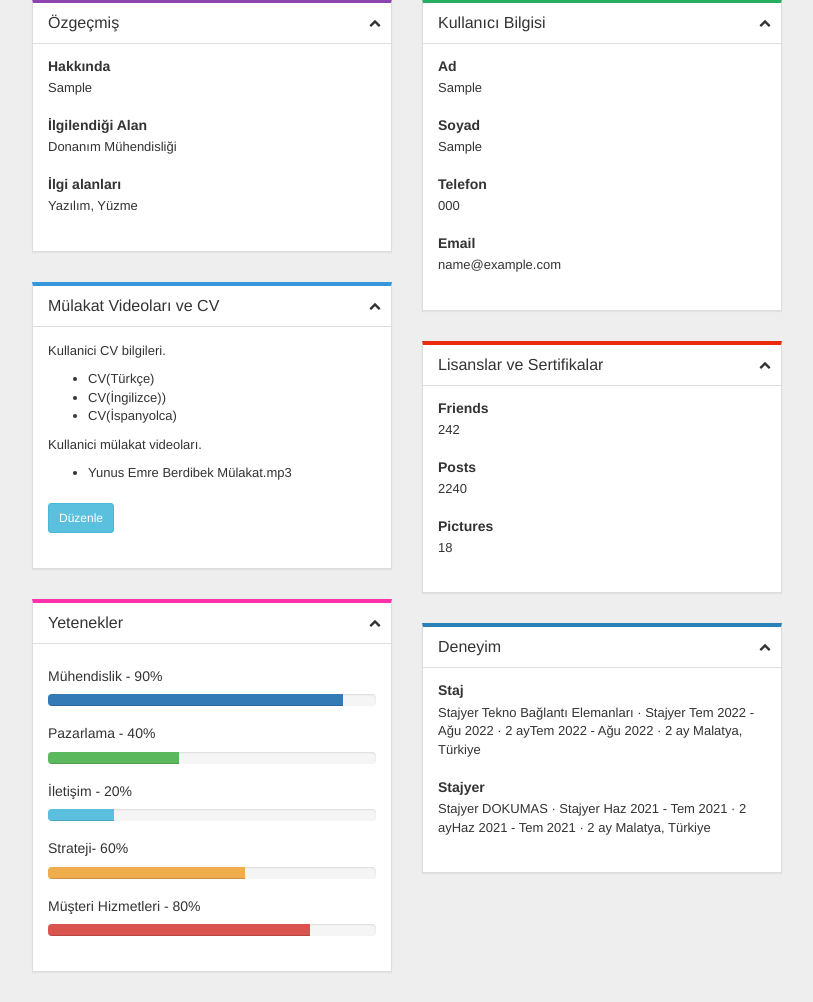
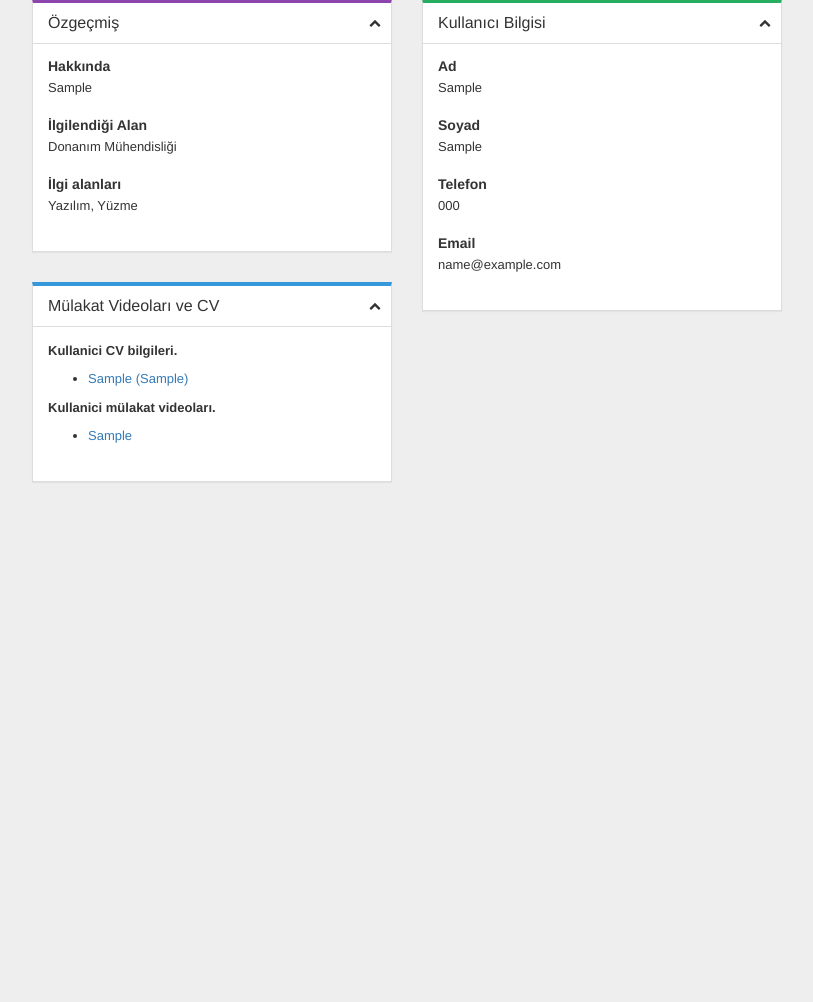
Before and after one commit to YNS2121/Database-Project, a PHP site: page /Hire/user-profile.php?userID=1 in a window 1280 px wide. Shown: the part 492-1494 px from the top of the page, without its empty margins (233-1046 px from the left). After the commit the page ends 975 px from the top, so only its background shows below. Run offline with PHP 8.4, Linux system fonts and the light colour scheme; data comes from the database, SQL or seed files in the repository; tables that the repository leaves empty hold one stand-in row (values such as "Sample post"); grey boxes marked "Sample" are stand-in pictures; some libraries are stand-ins or nearby versions.

Commit message:
profil tamamlandi 1/2

```diff
--- a/user-profile.php
+++ b/user-profile.php
@@ -3,14 +3,17 @@
 $userID = $_GET["userID"];
 $sql = "Select * from kullanicilar where kullanici_id = '$userID'";
 $meslekSQL = "SELECT kullanicilar_kullanici_id,meslekler_meslek_id, alan_id, alan_adi from kullanici_meslek_detay JOIN meslek_alanlar ON kullanici_meslek_detay.alanlar_alan_id = meslek_alanlar.alan_id HAVING kullanici_meslek_detay.kullanicilar_kullanici_id = '$userID'";
-$sqlIletisim = "SELECT * FROM iletisim where kullanicilar_kullanici_id = '$userID';";
+$sqlIletisim = "SELECT * FROM iletisim where kullanicilar_kullanici_id = '$userID'";
+$sqlImg = "SELECT fotograf_adresi FROM fotograflar where kullanicilar_kullanici_id = '$userID'";
 $result = mysqli_query($con, $sql);
 $resultMeslekSQL = mysqli_query($con, $meslekSQL);
 $resultIletisimSQL = mysqli_query($con, $sqlIletisim);
+$resultImg = mysqli_query($con, $sqlImg);
 if ($result) {
   $row = $result->fetch_assoc();
   $rowMeslek = $resultMeslekSQL->fetch_assoc();
   $rowIletisim = $resultIletisimSQL->fetch_assoc();
+  $rowImg = $resultImg->fetch_assoc();
 } else {
   echo "Hata";
 }
@@ -38,7 +41,7 @@ if ($result) {
           <div class="row">
             <div class="col-sm-12">
               <div class="image-container bg2">
-                <img src="https://bootdey.com/img/Content/avatar/avatar1.png" class="avatar" alt="avatar" />
+                <img src="uploads/<?php echo $rowImg["fotograf_adresi"]; ?>" class="avatar" alt="avatar" />
               </div>
             </div>
             <div class="col-sm-12">
@@ -49,8 +52,7 @@ if ($result) {
                 <div></div>
                 <div class="mg-top-10">
                   <a href="#" class="btn btn-blue">İş Teklifi Yap</a>
-
-                  <a href="edit_profil.php" class="btn btn-blue" onclick="goclicky(this); return false;" target="_blank">Profili Düzenle</a>
+                  <a href="edit_profil.php?userID=<?php echo $userID; ?>" class="btn btn-blue" onclick="goclicky(this); return false;" target="_blank">Profili Düzenle</a>
                 </div>
               </div>
             </div>
@@ -94,65 +96,29 @@ if ($result) {
                 </div>
               </div>
               <div class="panel-body">
+                <?php
+                $sqlCvList = "SELECT * from cv JOIN diller ON cv.diller_dil_id = diller.dil_id;";
+                $resultCvList = mysqli_query($con,  $sqlCvList);
+                $sqlVideoList = "SELECT * from videolar where kullanicilar_kullanici_id = '$userID'";
+                $resultVideoList = mysqli_query($con,  $sqlVideoList);
+                ?>
                 <div class="body-section">
-                  <p>Kullanici CV bilgileri.</p>
+                  <p><b>Kullanici CV bilgileri.</b></p>
                   <ul>
-                    <li>CV(Türkçe)</li>
-                    <li>CV(İngilizce))</li>
-                    <li>CV(İspanyolca)</li>
+                    <?php
+                    foreach ($resultCvList as $item) { ?>
+                      <li><a href="uploadsCv/<?php echo $item['cv_adresi']; ?>"><?php echo $item['cv_adresi'] . ' ' . '(' . $item['dil_adi'] . ')'; ?></a></li>
+                    <?php }
+                    ?>
                   </ul>
-                  <p>Kullanici mülakat videoları.</p>
+                  <p><b>Kullanici mülakat videoları.</b></p>
                   <ul>
-                    <li>Yunus Emre Berdibek Mülakat.mp3</li>
+                    <?php
+                    foreach ($resultVideoList as $video) { ?>
+                      <li><a href="uploadsVideo/<?php echo $video['video_adresi']; ?>"><?php echo $video['video_adresi']; ?></a></li>
+                    <?php }
+                    ?>
                   </ul>
-                </div>
-                <div class="body-section">
-                  <a href="#" class="btn btn-info btn-sm">Düzenle </a>
-                </div>
-              </div>
-            </div>
-
-            <div class="panel panel-white border-top-pink">
-              <div class="panel-heading">
-                <h3 class="panel-title">Yetenekler</h3>
-                <div class="controls pull-right">
-                  <span class="pull-right clickable">
-                    <i class="fa fa-chevron-up"></i>
-                  </span>
-                </div>
-              </div>
-              <div class="panel-body">
-                <div class="body-section">
-                  <h5 class="mg-top-0">Mühendislik - 90%</h5>
-                  <div class="progress progress-xs">
-                    <div class="progress-bar" role="progressbar" aria-valuenow="90" aria-valuemin="0" aria-valuemax="100" style="width: 90%"></div>
-                  </div>
-                </div>
-                <div class="body-section">
-                  <h5>Pazarlama - 40%</h5>
-                  <div class="progress progress-xs">
-                    <div class="progress-bar progress-bar-success" role="progressbar" aria-valuenow="40" aria-valuemin="0" aria-valuemax="100" style="width: 40%"></div>
-                  </div>
-                </div>
-                <div class="body-section">
-                  <h5>İletişim - 20%</h5>
-                  <div class="progress progress-xs">
-                    <div class="progress-bar progress-bar-info" role="progressbar" aria-valuenow="20" aria-valuemin="0" aria-valuemax="100" style="width: 20%"></div>
-                  </div>
-                </div>
-                <div class="body-section">
-                  <h5>Strateji- 60%</h5>
-                  <div class="progress progress-xs">
-                    <div class="progress-bar progress-bar-warning" role="progressbar" aria-valuenow="60" aria-valuemin="0" aria-valuemax="100" style="width: 60%">
-                      <span class="sr-only">60% Complete (warning)</span>
-                    </div>
-                  </div>
-                </div>
-                <div class="body-section">
-                  <h5>Müşteri Hizmetleri - 80%</h5>
-                  <div class="progress progress-xs">
-                    <div class="progress-bar progress-bar-danger" role="progressbar" aria-valuenow="80" aria-valuemin="0" aria-valuemax="100" style="width: 80%"></div>
-                  </div>
                 </div>
               </div>
             </div>
@@ -184,58 +150,6 @@ if ($result) {
                 <div class="body-section">
                   <h5 class="section-heading">Email</h5>
                   <p class="section-content"><?php echo $rowIletisim["iletisim_mail"]; ?></p>
-                </div>
-              </div>
-            </div>
-
-            <div class="panel panel-white border-top-orange">
-              <div class="panel-heading">
-                <h3 class="panel-title">Lisanslar ve Sertifikalar</h3>
-                <div class="controls pull-right">
-                  <span class="pull-right clickable">
-                    <i class="fa fa-chevron-up"></i>
-                  </span>
-                </div>
-              </div>
-              <div class="panel-body">
-                <div class="body-section">
-                  <h5 class="section-heading">Friends</h5>
-                  <p class="section-content">242</p>
-                </div>
-                <div class="body-section">
-                  <h5 class="section-heading">Posts</h5>
-                  <p class="section-content">2240</p>
-                </div>
-                <div class="body-section">
-                  <h5 class="section-heading">Pictures</h5>
-                  <p class="section-content">18</p>
-                </div>
-              </div>
-            </div>
-
-            <div class="panel panel-white border-top-blue">
-              <div class="panel-heading">
-                <h3 class="panel-title">Deneyim</h3>
-                <div class="controls pull-right">
-                  <span class="pull-right clickable">
-                    <i class="fa fa-chevron-up"></i>
-                  </span>
-                </div>
-              </div>
-              <div class="panel-body">
-                <div class="body-section">
-                  <h5 class="section-heading">Staj</h5>
-                  <p class="section-content">
-                    Stajyer Tekno Bağlantı Elemanları · Stajyer Tem 2022 - Ağu
-                    2022 · 2 ayTem 2022 - Ağu 2022 · 2 ay Malatya, Türkiye
-                  </p>
-                </div>
-                <div class="body-section">
-                  <h5 class="section-heading">Stajyer</h5>
-                  <p class="section-content">
-                    Stajyer DOKUMAS · Stajyer Haz 2021 - Tem 2021 · 2 ayHaz
-                    2021 - Tem 2021 · 2 ay Malatya, Türkiye
-                  </p>
                 </div>
               </div>
             </div>
```
Also changed, not shown: edit_profil.php (+114 -112 lines), uploadsCv/ToDoApp.png (added), 1 other file.
